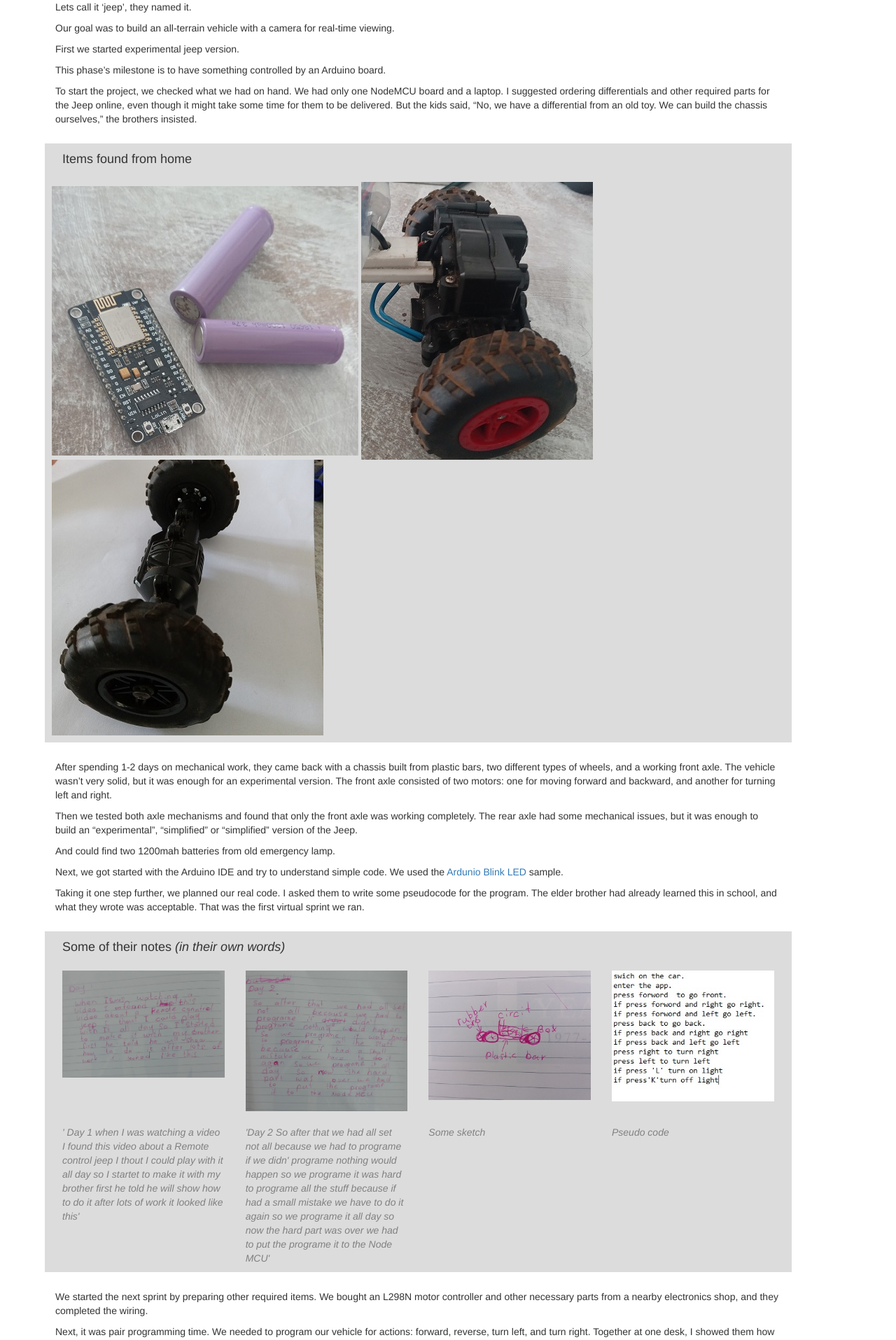
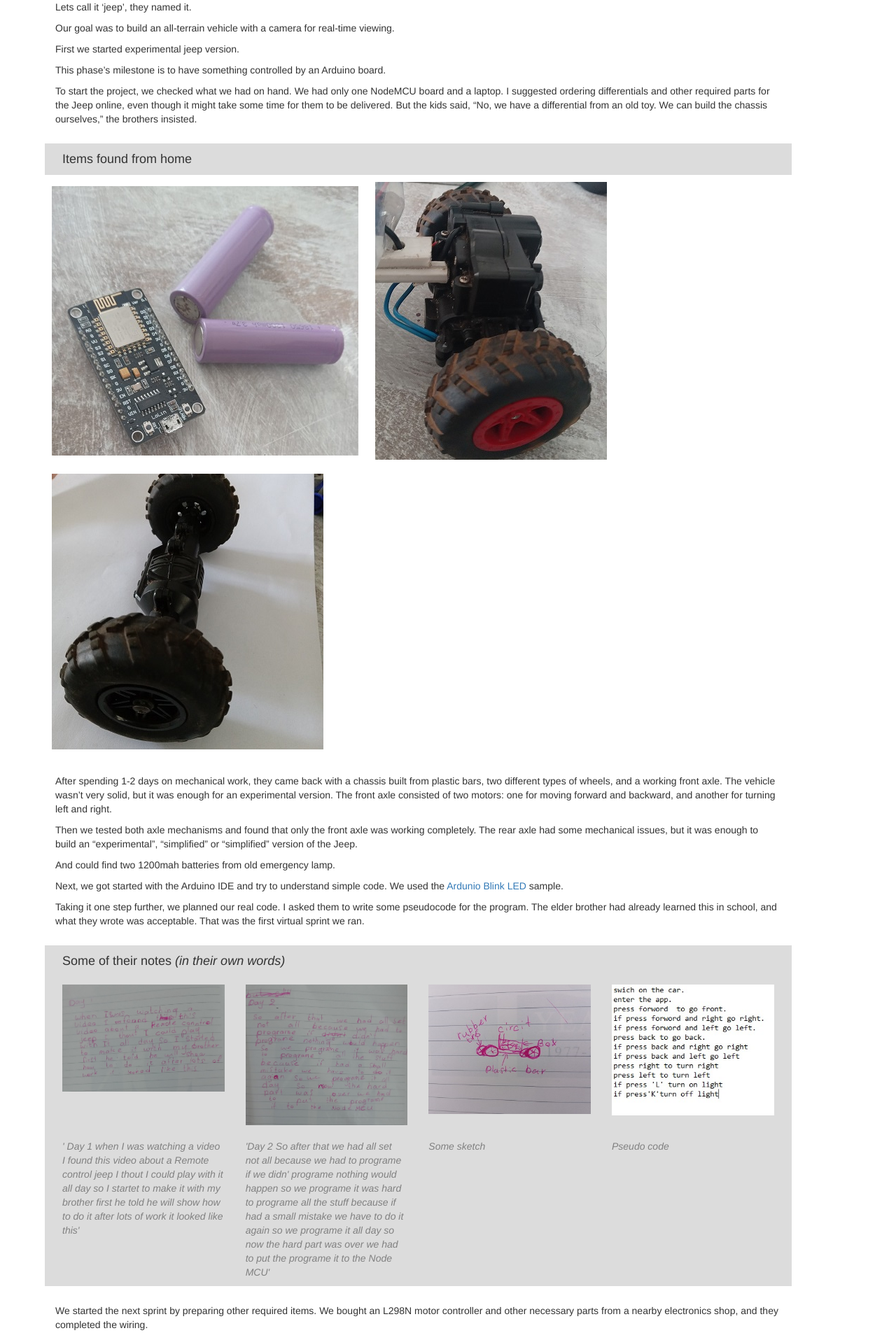
Before and after one commit to sankalpaa/ConceptWelder, a Jekyll site: the page built from _posts/2024-05-24-pair-programming-with-kids.md, in a window 1280 px wide. Shown: the part 1373-3288 px from the top of the page at 70% size. Built offline with Jekyll 4.4.1, drawn with Linux system fonts in a browser that asks for light colours; our own code applies the rules of GitHub Pages for plain Markdown files.

Commit message:
Update 2024-05-24-pair-programming-with-kids.md

```diff
--- a/_posts/2024-05-24-pair-programming-with-kids.md
+++ b/_posts/2024-05-24-pair-programming-with-kids.md
@@ -60,15 +60,15 @@
     <div class="row body-image-row">
         <div class="col-md-12 body-image-title">Items found from home</div>
     </div>
-    <div class="row body-image-row">
+    <div class="row body-image-container">
 <!--         <div class="col-md-4"> -->
-            <img src="{{site.baseurl}}/assets/2024-05-24/Items%20in%20hand.jpg" title="Items found from home">
+            <img src="{{site.baseurl}}/assets/2024-05-24/Items%20in%20hand.jpg" class="body-image" title="Items found from home">
 <!--         </div>
         <div class="col-md-4"> -->
-            <img src="{{site.baseurl}}/assets/2024-05-24/Front%20axle.jpg" title="Items found from home">
+            <img src="{{site.baseurl}}/assets/2024-05-24/Front%20axle.jpg" class="body-image" title="Items found from home">
 <!--         </div>
         <div class="col-md-4"> -->
-            <img src="{{site.baseurl}}/assets/2024-05-24/Rear%20axle%202.jpg" title="Items found from home">
+            <img src="{{site.baseurl}}/assets/2024-05-24/Rear%20axle%202.jpg" class="body-image" title="Items found from home">
 <!--         </div> -->
     </div>
 </div>
```
